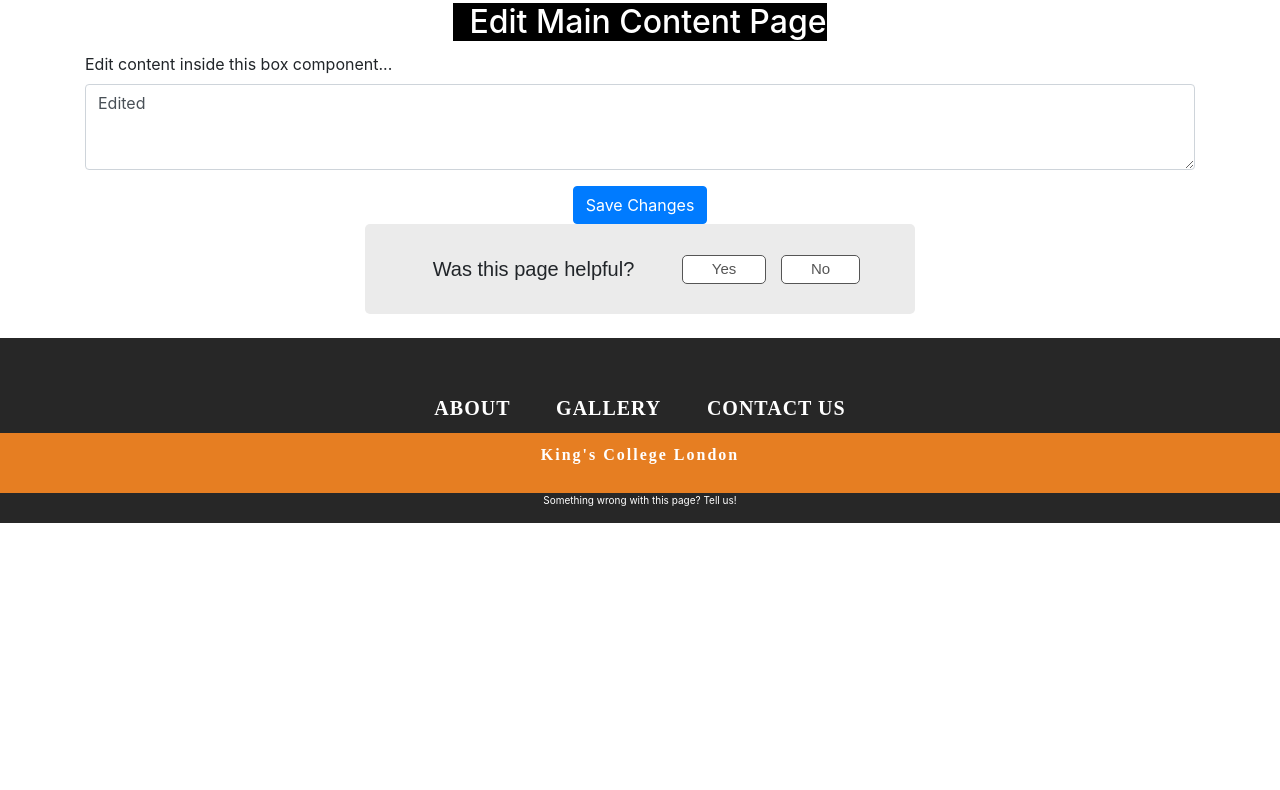
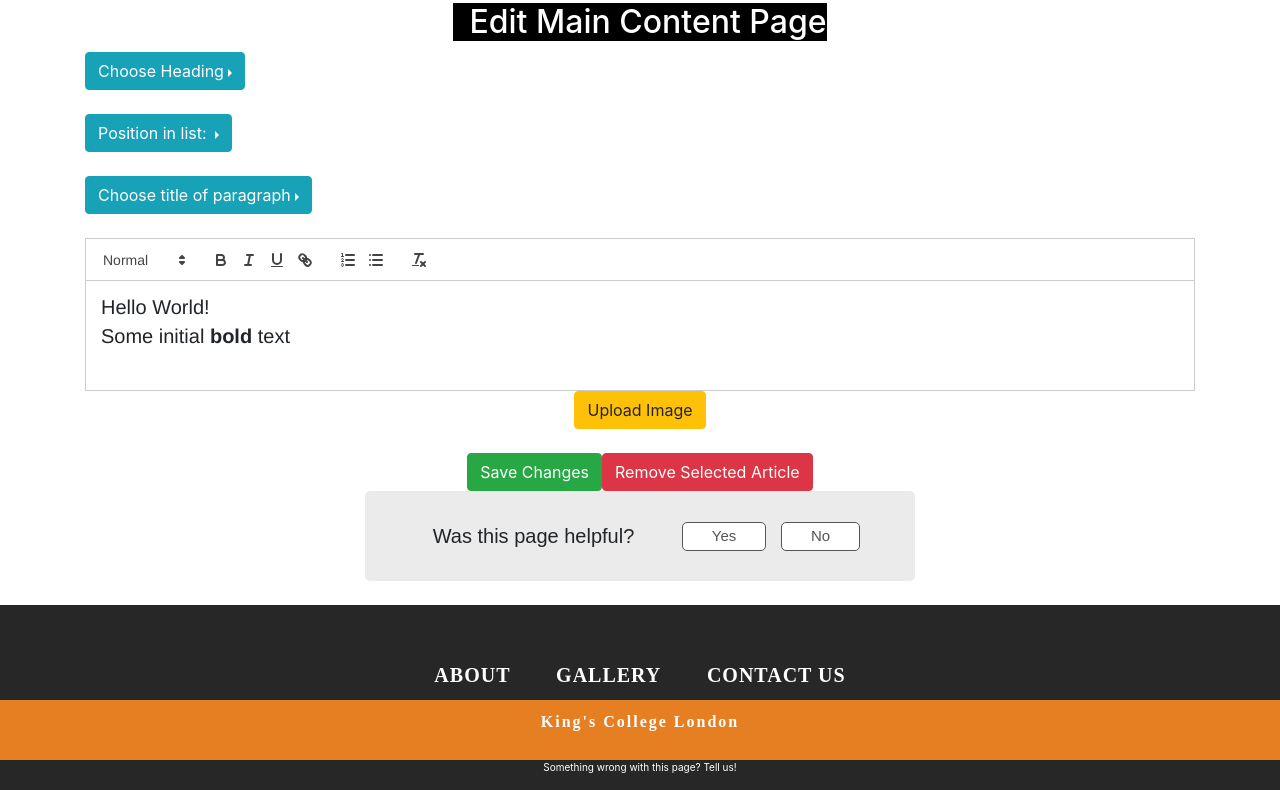
Before and after one commit to oskar8991/KCHosptial-CMS, a Flask app: page /edit in a window 1280 px wide. Shown: the part 62-852 px from the top of the page. Before the commit the page ends 585 px from the top, so only its background shows below. Run offline with Flask 2, Linux system fonts and the light colour scheme; a user stored in the database is signed in; data comes from the database, SQL or seed files in the repository; some libraries are stand-ins or nearby versions.

Commit message:
Change edit.html
Add further options for editing (only front end)
Add Quill as a Rich Text Editor

```diff
--- a/templates/edit.html
+++ b/templates/edit.html
@@ -3,20 +3,112 @@
 
 
 {% block content%}
+
+
+
 <div class='container'>
   <div class="row justify-content-center">
     <h2>Edit Main Content Page</h2>
   </div>
 
+  <!--Dropdown primary-->
+<div class="dropdown dropright">
+  <!--Trigger-->
+  <button class="btn btn-info dropdown-toggle" type="button" id="dropdownMenu1-1"
+    data-toggle="dropdown">Choose Heading</button>
+
+  <!--Menu-->
+  <div class="dropdown-menu dropdown-primary" id="headingMenu">
+    <input class="form-control" type="text" placeholder="New Heading" aria-label="Search">
+    <a class="dropdown-item" >Placeholder_Heading_1</a>
+  </div>
+</div>
+<!--/Dropdown primary-->
+<br>
+<!--Dropdown primary-->
+<div class="dropdown dropright">
+<!--Trigger-->
+<button class="btn btn-info dropdown-toggle" type="button" id="dropdownMenu1-3"
+  data-toggle="dropdown">Position in list: </button>
+
+<!--Menu-->
+<div class="dropdown-menu dropdown-primary" id="positionMenu">
+  <input class="form-control" type="text" placeholder="New Title" aria-label="Search">
+  <a class="dropdown-item">1</a>
+  <a class="dropdown-item">2</a>
+  <a class="dropdown-item">3</a>
+</div>
+</div>
+<!--/Dropdown primary-->
+<br>
+<!--Dropdown primary-->
+<div class="dropdown dropright">
+<!--Trigger-->
+<button class="btn btn-info dropdown-toggle" type="button" id="dropdownMenu1-2"
+  data-toggle="dropdown">Choose title of paragraph</button>
+
+<!--Menu-->
+<div class="dropdown-menu dropdown-primary" id="titleMenu">
+  <input class="form-control" type="text" placeholder="New Title" aria-label="Search">
+  <a class="dropdown-item">Placeholder_Title_1</a>
+</div>
+</div>
+<!--/Dropdown primary-->
+
+<!-- Script to select heading and title to display as button text, respectively-->
+<script>
+$("#titleMenu a").click(function(e){
+  e.preventDefault(); // cancel the link behaviour
+  var selText = $(this).text();
+  $("#dropdownMenu1-2").text("Chosen Title: " + selText);
+});
+
+$("#headingMenu a").click(function(e){
+  e.preventDefault(); // cancel the link behaviour
+  var selText = $(this).text();
+  $("#dropdownMenu1-1").text("Chosen Heading: " + selText);
+});
+
+$("#positionMenu a").click(function(e){
+  e.preventDefault(); // cancel the link behaviour
+  var selText = $(this).text();
+  $("#dropdownMenu1-3").text("Position in list: " + selText);
+});
+
+</script>
+
+<br>
+
+<!-- Create the editor container -->
+<div id="editor">
+  <p>Hello World!</p>
+  <p>Some initial <strong>bold</strong> text</p>
+  <p><br></p>
+</div>
+
+<!-- Include stylesheet -->
+<link href="https://cdn.quilljs.com/1.3.6/quill.snow.css" rel="stylesheet">
+<!-- Include the Quill library -->
+<script src="https://cdn.quilljs.com/1.3.6/quill.js"></script>
+
+<!-- Initialize Quill editor -->
+<script>
+  var quill = new Quill('#editor', {
+    theme: 'snow'
+  });
+</script>
+
+
   <form action="" method="POST">
 
-    <div class="form-group">
-      <label for="exampleFormControlTextarea1">Edit content inside this box component...</label>
-      <textarea class="form-control" id="editBox" name="editBox" rows="3">{{content}}</textarea>
+    <div class="row justify-content-center">
+      <input type="submit" class="btn btn-warning" value="Upload Image">
     </div>
+    <br>
 
     <div class="row justify-content-center">
-      <input type="submit" class="btn btn-primary" value="Save Changes">
+      <input type="submit" class="btn btn-success" value="Save Changes">
+      <input type="submit" class="btn btn-danger" value="Remove Selected Article">
     </div>
 
   </form>
```
